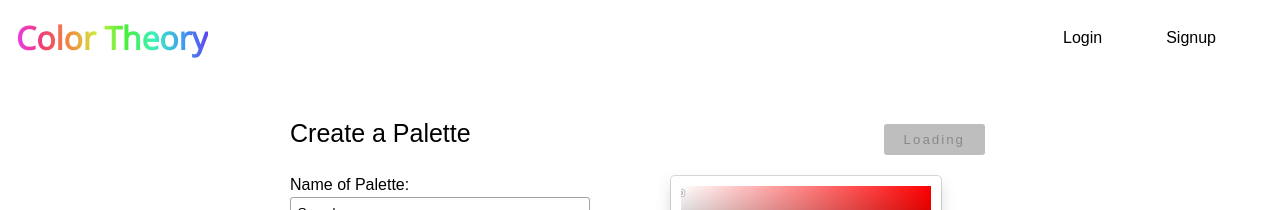
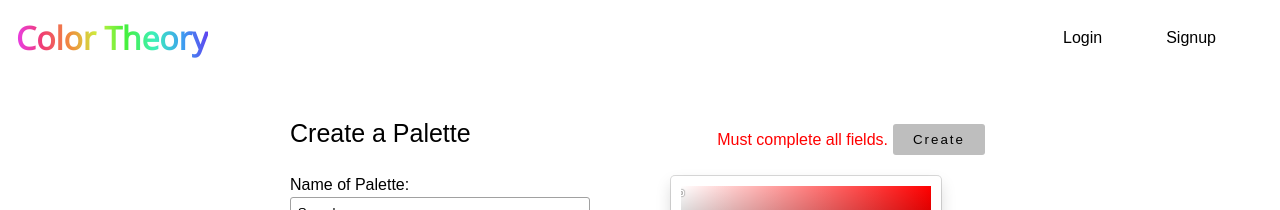
Before and after one commit to reynolkb/color-theory-1.0, a React (Create React App) app in the folder client/: page /create in a window 1280 px wide. Both pictures are taken after typing "Sample", "Sample", "Sample" into the empty fields and a click on the button "Create". Shown: the top 210 px of the page. Built offline with nearby package versions, Linux system fonts and the light colour scheme; no server answers.

Commit message:
Styled error text and delete tag button. Disabled button to not work on load and render error conditionally

```diff
--- a/client/src/components/CreateParts/CreateButton/index.js
+++ b/client/src/components/CreateParts/CreateButton/index.js
@@ -4,8 +4,10 @@ import { paletteCreatorContext } from '../CreateProvider';
 
 
 const CreateButton = () => {
-    const { handleSubmit, loading } = useContext(paletteCreatorContext);
+    const { handleSubmit, loading, error } = useContext(paletteCreatorContext);
     return (
+        <div className='error-header'>
+            { error ? <p className='error-text'>Must complete all fields.</p> : null }
             <button
                 className='btn'
                 onClick={handleSubmit}
@@ -13,6 +15,7 @@ const CreateButton = () => {
             >
                 { loading ? 'Loading' : 'Create' }
             </button>
+        </div>
     )
 }
 
--- a/client/src/components/CreateParts/CreateProvider.js
+++ b/client/src/components/CreateParts/CreateProvider.js
@@ -54,7 +54,8 @@ const CreateProvider = ({ children }) => {
             tags: state.tags,
         };
         // console.log(palette);
-
+        try {
+            // console.log(mutationResponse);
             const mutationResponse = await addPalette({
                 variables: palette,
             })
@@ -63,7 +64,10 @@ const CreateProvider = ({ children }) => {
             } else {
                 setLoading(false);
             }
-        // console.log(mutationResponse);
+        } catch (e) {
+            console.log(e);
+            setLoading(false);
+        }
     }
 
     return (
--- a/client/src/index.css
+++ b/client/src/index.css
@@ -1,5 +1,5 @@
 :root {
-    --error: rgb(228, 46, 1);
+    --error: #FF0000;
 }
 
 * {
@@ -76,7 +76,7 @@ i.far {
 
 i.fa-heart:hover,
 i.fa-heart:active {
-    color: #e42e01;
+    color: #FF0000;
 }
 
 i.fa-bookmark:hover,
@@ -482,7 +482,7 @@ footer ul li a:hover {
     background-color: #a1a1a1;
     border: none;
     color: #fff;
-    padding: 10px 20px;
+    padding: 5px 12px;
     margin: 10px 2px 0 2px;
     border-radius: 20px;
     display: flex;
@@ -499,6 +499,18 @@ footer ul li a:hover {
     background-color: transparent;
     color: #000;
     border: none;
+    margin: 0px 4px;
+    font-size: 20px;
+}
+
+.tag-pill-delete:hover {
+    color: #FF0000;
+    cursor: pointer;
+}
+
+.error-header {
+    display: flex;
+    align-items: center;
 }
 
 .added-tags h4 {
```
Lines whose indentation alone changed are shown as unchanged.
